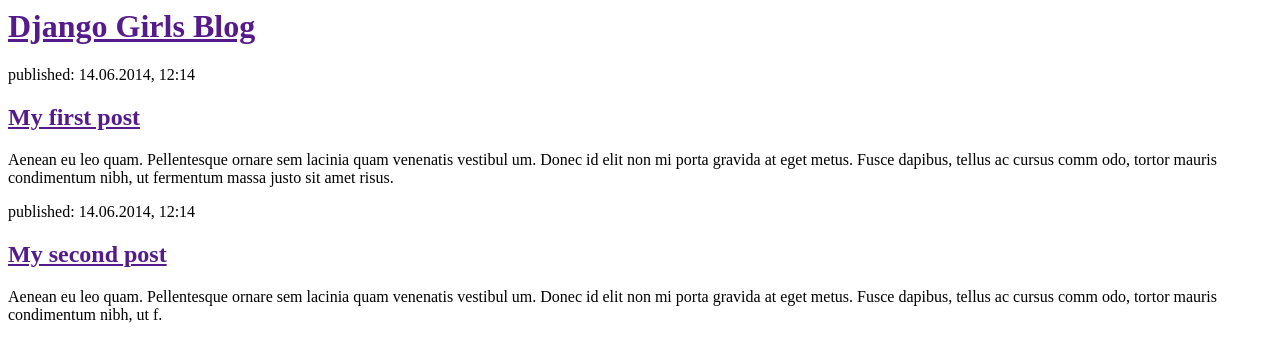
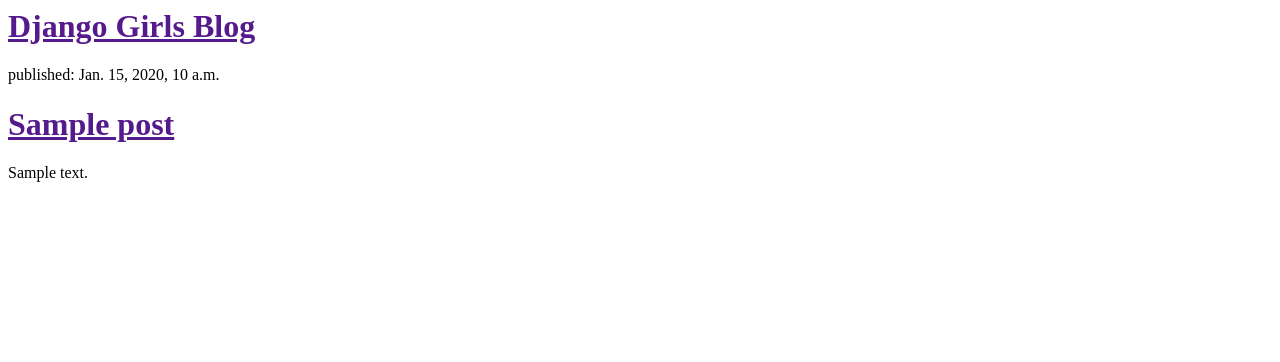
Before and after one commit to ycmartinezc/my-first-blog, a Django app: template blog/templates/blog/post_list.html in a window 1280 px wide. Shown: the top 362 px of the page. Run offline with Django 3.2, Linux system fonts and the light colour scheme; the template is opened without the code that fills it: values that come from a table or form of the project are taken from there, others are empty; tables that the repository leaves empty hold one stand-in row (values such as "Sample post").

Commit message:
Tercer cambio - Modified templates to display posts from dateabase.

```diff
--- a/blog/templates/blog/post_list.html
+++ b/blog/templates/blog/post_list.html
@@ -6,19 +6,13 @@
 <div>
 <h1><a href="">Django Girls Blog</a></h1>
 </div>
+{% for post in posts %}
 <div>
-<p>published: 14.06.2014, 12:14</p>
-<h2><a href="">My first post</a></h2>
-<p>Aenean eu leo quam. Pellentesque ornare sem lacinia quam venenatis vestibul
-um. Donec id elit non mi porta gravida at eget metus. Fusce dapibus, tellus ac cursus comm
-odo, tortor mauris condimentum nibh, ut fermentum massa justo sit amet risus.</p>
+<p>published: {{ post.published_date }}</p>
+<h1><a href="">{{ post.title }}</a></h1>
+<p>{{ post.text|linebreaksbr }}</p>
 </div>
-<div>
-<p>published: 14.06.2014, 12:14</p>
-<h2><a href="">My second post</a></h2>
-<p>Aenean eu leo quam. Pellentesque ornare sem lacinia quam venenatis vestibul
-um. Donec id elit non mi porta gravida at eget metus. Fusce dapibus, tellus ac cursus comm
-odo, tortor mauris condimentum nibh, ut f.</p>
+{% endfor %}
 </div>
 </body>
 </html>
```
Also changed, not shown: blog/views.py (+6 -4 lines).
